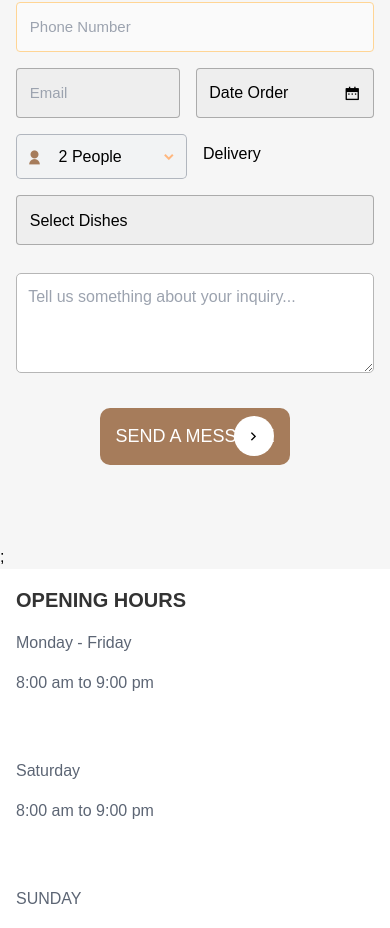
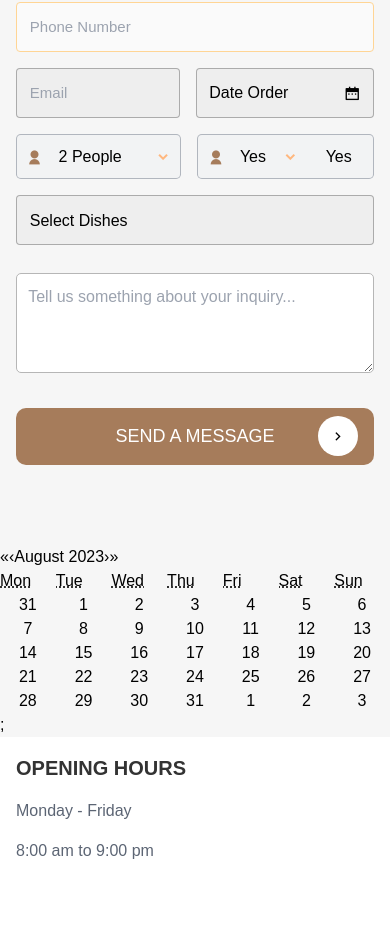
Before and after one commit to JohnnnGreat/Veronicas-Kitchen, a Next.js app: page /catering in a window 390 px wide. Shown: the part 916-1844 px from the top of the page. Built offline with nearby package versions, Linux system fonts and the light colour scheme; a web font is replaced by a local one.

Commit message:
Made some mobile scr error corrections

```diff
--- a/package.json
+++ b/package.json
@@ -24,6 +24,7 @@
     "postcss": "8.4.28",
     "react": "18.2.0",
     "react-bootstrap": "^2.8.0",
+    "react-calendar": "^4.6.0",
     "react-dom": "18.2.0",
     "react-hook-form": "^7.47.0",
     "react-hot-toast": "^2.4.1",
--- a/pages/catering.js
+++ b/pages/catering.js
@@ -11,6 +11,7 @@ const Catering = () => {
   const [food, setFood] = useState("");
   const [checkedItems, setCheckedItems] = useState([]);
   const [date, setDate] = useState(new Date());
+  const [options, setOptions] = useState("Yes");
 
   const foodItems = [
     { id: 1, name: "Egusi" },
@@ -20,7 +21,11 @@ const Catering = () => {
     { id: 5, name: "Nsala" },
     { id: 6, name: "Pepper Soup" },
     { id: 7, name: "Red Stew" },
-    { id: 8, name: "Vegetable Stew" },
+    { id: 8, name: "Ewa Riro" },
+    { id: 8, name: "Plantains" },
+    { id: 8, name: "Puff Puff" },
+    { id: 8, name: "Yam Porridge" },
+    // { id: 8, name: "Meat Pies, Suya, Moi Moi" },
   ];
 
   const foodArr = [];
@@ -199,60 +204,27 @@ const Catering = () => {
                       </ul>
                     </div>
                   </div>
-                  {/* <input
-                    type="time"
-                    className="date"
-                    value={time}
-                    placeholder="Time"
-                    onChange={handleTime}
-                  /> */}
-                  {/* <div className="first-container" onClick={showTimeOptions}>
-                  <i class="ri-time-fill"></i>
-                  <p>{time}</p>
+                </div>
+                <div className="delivery">
+                  <i class="ri-user-fill"></i>
+                  <p>{options}</p>
                   <i
-                    class={`ri-arrow-down-s-line ${showTime && "rotateArrow"}`}
+                    class={`ri-arrow-down-s-line ${showList && "rotateArrow"}`}
                   ></i>
-
-                  <div className={`oth-list ${showTime && "showListOptions"}`}>
+                  <div className={`oth-list ${showList && "showListOptions"}`}>
                     <ul>
                       <li>
                         <button
-                          onClick={() => {
-                            setTime("5:30 PM");
+                          onClick={(e) => {
+                            e.preventDefault();
+                            setNumberPeople(3);
                           }}
                         >
-                          5:30 PM
-                        </button>
-                      </li>
-                      <li>
-                        <button
-                          value="6:30"
-                          onClick={() => {
-                            setTime("6:30 PM");
-                          }}
-                        >
-                          6:30 PM
-                        </button>
-                      </li>
-                      <li>
-                        <button
-                          onClick={() => {
-                            setTime("7:30 PM");
-                          }}
-                        >
-                          7:30 PM
+                          Yes
                         </button>
                       </li>
                     </ul>
                   </div>
-                </div> */}
-                </div>
-                <div>
-                  <label htmlFor="delivery">Delivery</label>
-                  <select id="delivery">
-                    <option value="option1">Yes</option>
-                    <option value="option2">No</option>
-                  </select>
                 </div>
               </div>
               <button className="dishes" onClick={showFoodList}>
@@ -287,7 +259,7 @@ const Catering = () => {
           </div>
         </div>
       </div>
-
+      <Calendar onChange={setDate} value={date} />
       {showNav && (
         <div className="modal-container">
           <i
--- a/styles/index.scss
+++ b/styles/index.scss
@@ -547,6 +547,8 @@ $heroD_txt_clr: #5c6574;
   overflow: hidden;
   position: relative;
   background-color: transparent;
+
+  width: 100%;
 
   .explore-link {
     display: flex;
@@ -1509,10 +1511,6 @@ $secondary-color: #666;
           }
         }
 
-        .file {
-          display: none;
-        }
-
         label {
           margin-top: 0.7rem;
         }
@@ -1548,6 +1546,44 @@ $secondary-color: #666;
 
           column-gap: 1rem;
           width: 100%;
+
+          .delivery {
+            padding: 0.6rem;
+            display: flex;
+            flex-direction: row;
+            justify-content: space-between;
+            cursor: pointer;
+            border-radius: 0.3rem;
+            border: 1px solid #89919e9f;
+            align-items: center;
+            background: #f0f1f3a9;
+            position: relative;
+            gap: 1rem;
+            margin-top: 1rem;
+
+            i {
+              font-size: 16px;
+              color: #a67c5b;
+              transition: 300ms ease-in;
+
+              &:nth-child(3) {
+                color: #ffb77e;
+                font-weight: 800;
+                font-size: 35;
+              }
+            }
+            .rotateArrow {
+              transform: rotateZ(180deg);
+              transition: 300ms ease-in;
+            }
+
+            p {
+              font-size: 1rem;
+              flex-grow: 1;
+              display: flex;
+              align-items: center;
+            }
+          }
 
           .m-container {
             margin-top: 1rem;
@@ -1803,6 +1839,7 @@ $secondary-color: #666;
   top: 0;
   z-index: 100;
   width: 100%;
+  overflow: auto;
 
   i {
     position: absolute;
```
Also changed, not shown: 1 other file (tests, documents, lock files or other folders).
